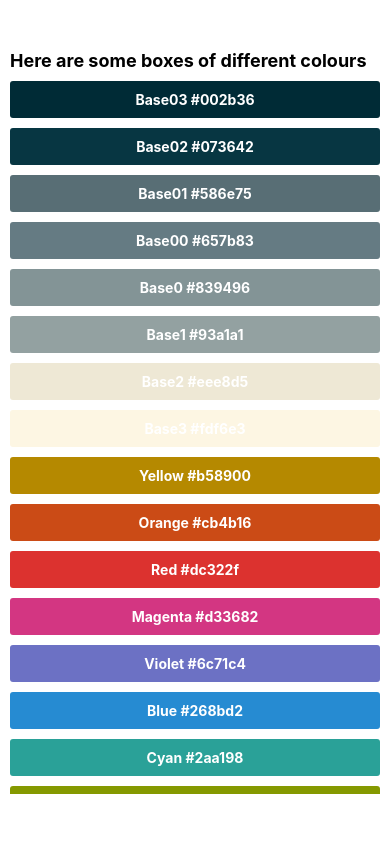
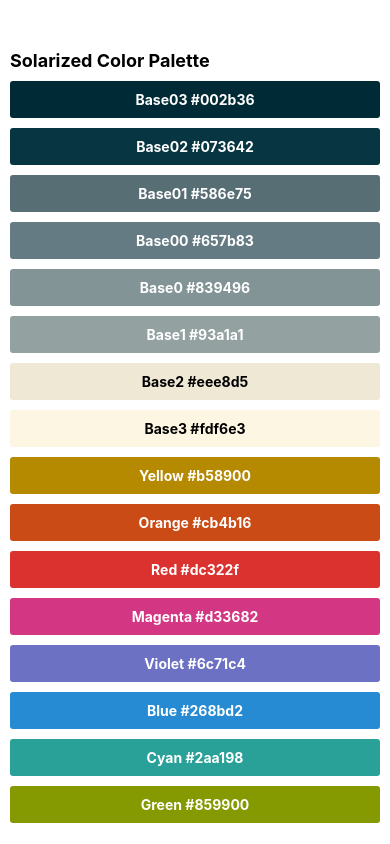
Before and after one commit to carlaiau/Frontend-Masters-Coursework, a React Native app in the folder react-native/AwesomeProject/: screen / in a window 390 px wide. Built offline with nearby package versions, Linux system fonts and the light colour scheme.

Commit message:
Move Header into the flatList component, cool: dark text on light bkgd

```diff
--- a/react-native/AwesomeProject/App.js
+++ b/react-native/AwesomeProject/App.js
@@ -1,5 +1,5 @@
 import React from 'react';
-import { View, Text, SafeAreaView, StyleSheet, FlatList } from 'react-native';
+import { Text, SafeAreaView, StyleSheet, FlatList } from 'react-native';
 
 import ColorBox from './components/ColorBox';
 
@@ -25,18 +25,15 @@ const App = () => {
 
   return (
     <SafeAreaView style={styles.everything}>
-      <View style={styles.container}>
-        <Text style={styles.heading}>
-          Here are some boxes of different colours
-        </Text>
-        <FlatList
-          data={COLORS}
-          renderItem={({ item }) => (
-            <ColorBox name={item.name} hex={item.hex} />
-          )}
-          keyExtractor={(color, i) => i}
-        />
-      </View>
+      <FlatList
+        style={styles.container}
+        ListHeaderComponent={
+          <Text style={styles.heading}>Solarized Color Palette</Text>
+        }
+        data={COLORS}
+        renderItem={({ item }) => <ColorBox name={item.name} hex={item.hex} />}
+        keyExtractor={(color, i) => i}
+      />
     </SafeAreaView>
   );
 };
--- a/react-native/AwesomeProject/components/ColorBox.js
+++ b/react-native/AwesomeProject/components/ColorBox.js
@@ -2,13 +2,19 @@ import React from 'react';
 
 import { View, Text, StyleSheet } from 'react-native';
 
-const ColorBox = ({ name = 'Cyan', hex = '#2aa198' } = {}) => (
-  <View style={[styles.box, { backgroundColor: hex }]}>
-    <Text style={styles.text}>
-      {name} {hex}
-    </Text>
-  </View>
-);
+const ColorBox = ({ name = 'Cyan', hex = '#2aa198' } = {}) => {
+  const textColor = {
+    color:
+      parseInt(hex.replace('#', ''), 16) > 0xffffff / 1.1 ? 'black' : 'white',
+  };
+  return (
+    <View style={[styles.box, { backgroundColor: hex }]}>
+      <Text style={[styles.text, textColor]}>
+        {name} {hex}
+      </Text>
+    </View>
+  );
+};
 
 const styles = StyleSheet.create({
   box: {
```
